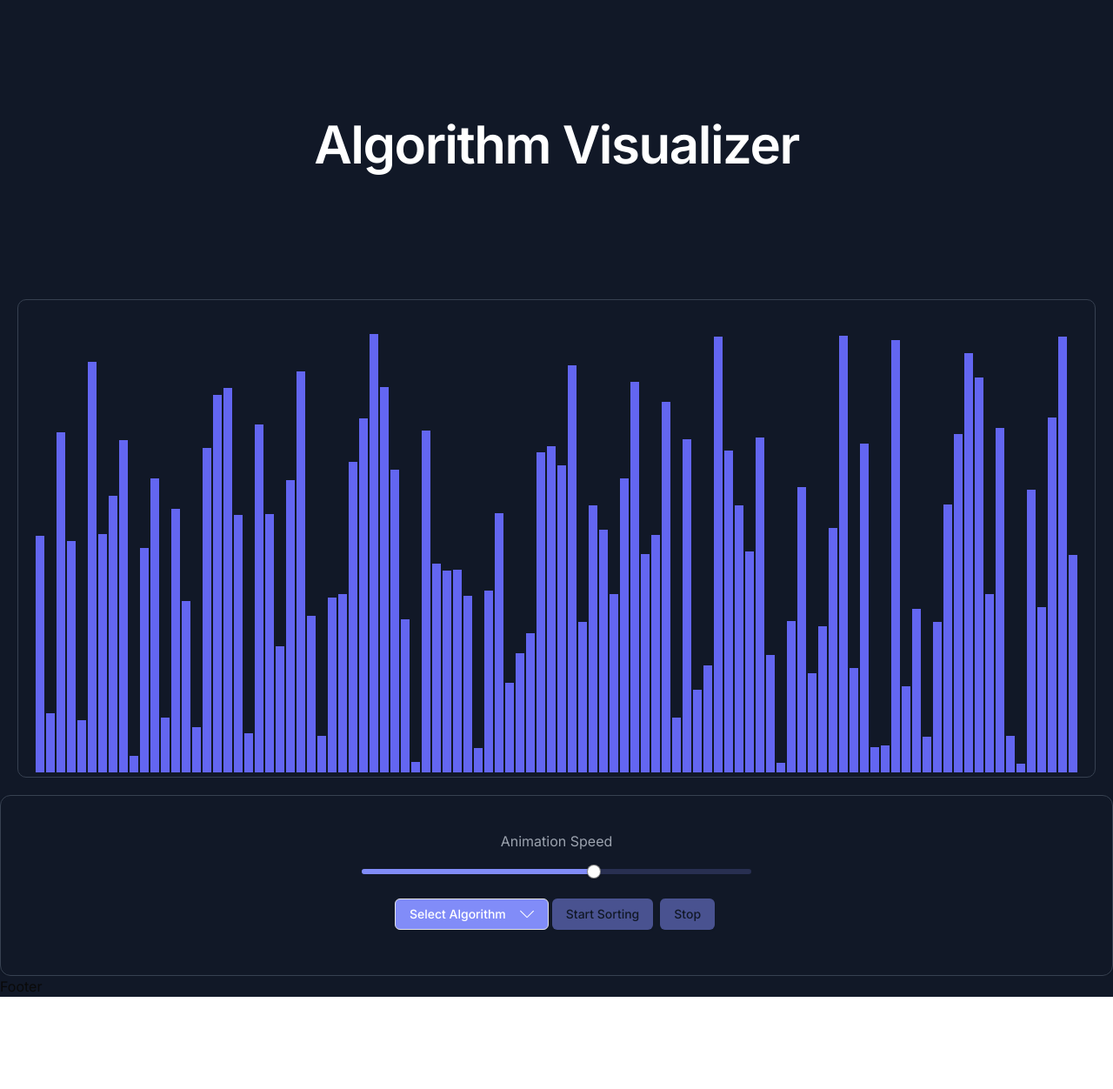
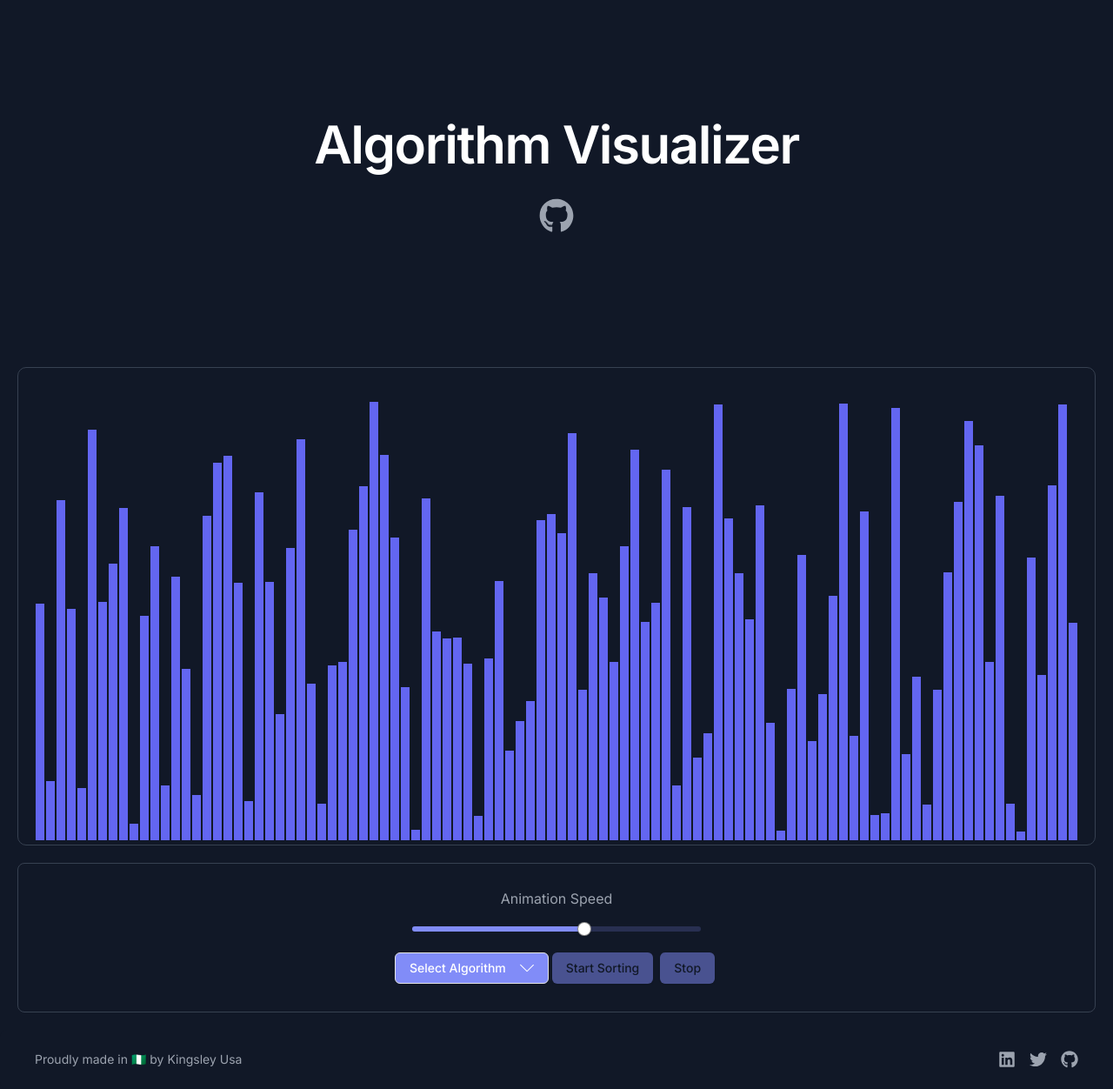
Before and after one commit to TheKingsident/algorithm-visualizer, a Next.js app: page / in a window 1280 px wide. Shown: the whole page at 87% size. Before the commit the page ends 1146 px from the top, so only its background shows below. Built offline with nearby package versions, Linux system fonts and the light colour scheme.

Commit message:
Add Footer section, LinkedIn, Twitter and Repo links

```diff
--- a/src/components/ControlPanel.js
+++ b/src/components/ControlPanel.js
@@ -1,13 +1,5 @@
 import AlgorithmPicker from "./AlgorithmPicker";
 import { Button } from "./ui/button";
-import {
-  Card,
-  CardContent,
-  CardDescription,
-  CardFooter,
-  CardHeader,
-  CardTitle,
-} from "@/components/ui/card";
 import { Slider } from "@/components/ui/slider";
 
 
@@ -24,12 +16,11 @@ const ControlPanel = ({
   onStartSorting,
 }) => {
   return (
-    <Card className='bg-gray-900 text-white border-gray-700 pt-10'>
+    <div className="flex items-end justify-center m-5 p-2 rounded-lg border border-gray-700 bg-gray-900">
       <center>
-      <CardContent>
-        <div className="controls">
+        <div className="controls pt-5">
           <label className="text-gray-400">Animation Speed</label>
-          <div className="w-full max-w-md mx-auto pt-5">
+          <div className="w-full max-w-md mx-auto p-5">
             <Slider
               max={100}
               step={1}
@@ -39,9 +30,8 @@ const ControlPanel = ({
             />
           </div>
         </div>
-      </CardContent>
-      <CardContent>
-        <AlgorithmPicker className="m-1"
+        <div className="pb-5">
+          <AlgorithmPicker
             onAlgorithmChange={onAlgorithmChange}
             selectedAlgorithm={selectedAlgorithm}
             sortingState={sortingState}
@@ -51,13 +41,11 @@ const ControlPanel = ({
             Start Sorting
           </Button>
           <Button className="m-1 bg-indigo-400 text-gray-900 hover:bg-indigo-300" onClick={onStop} disabled={sortingState !== 'running' && sortingState !== 'paused'}>Stop</Button>
-      </CardContent>
-      <CardContent>
           {/*<Button className="m-1 bg-indigo-400 text-gray-900 hover:bg-indigo-300" onClick={onPause} disabled={sortingState !== 'running'}>Pause</Button>*/}
           {/*<Button className="m-1 bg-indigo-400 text-gray-900 hover:bg-indigo-300" onClick={onContinue} disabled={sortingState !== 'paused'}>Continue</Button>*/}
-      </CardContent>
+        </div>
       </center>
-    </Card>
+    </div>
   );
 };
 
--- a/src/components/Footer.js
+++ b/src/components/Footer.js
@@ -1,7 +1,28 @@
+import { FaLinkedin, FaTwitter, FaGithub } from 'react-icons/fa';
+
+
 function Footer() {
   return (
-    <div className="bg-gray-900">Footer</div>
+    <footer className="bg-gray-900 p-4 md:p-6 rounded-lg">
+    <div className="max-w-7xl mx-auto px-4 flex flex-col md:flex-row items-center justify-between">
+      <span className="text-gray-400 text-sm">
+        Proudly made in  <span role="img" aria-label="Nigerian flag">🇳🇬</span>  by Kingsley Usa
+      </span>
+
+      <div className="flex space-x-4 mt-4 md:mt-0">
+        <a href="https://www.linkedin.com/in/thekingsident/" target="_blank" rel="noopener noreferrer" className="text-gray-400 hover:text-gray-300">
+          <FaLinkedin size={20} />
+        </a>
+        <a href="https://x.com/CtrlAlt_Byte/" target="_blank" rel="noopener noreferrer" className="text-gray-400 hover:text-gray-300">
+          <FaTwitter size={20} />
+        </a>
+        <a href="https://github.com/TheKingsident" target="_blank" rel="noopener noreferrer" className="text-gray-400 hover:text-gray-300">
+          <FaGithub size={20} />
+        </a>
+      </div>
+    </div>
+  </footer>
   )
 }
 
-export default Footer
+export default Footer;
--- a/src/components/Header.js
+++ b/src/components/Header.js
@@ -1,3 +1,5 @@
+import { FaGithub } from 'react-icons/fa';
+
 function Header() {
   return (
     <div className="bg-gray-900 py-24 sm:py-32">
@@ -6,10 +8,20 @@ function Header() {
           <p className="mt-2 text-7xl font-semibold tracking-tight text-white sm:text-6xl">
             Algorithm Visualizer
           </p>
+
+          {/* GitHub Icon */}
+          <a
+            href="https://github.com/TheKingsident/algorithm-visualizer"
+            target="_blank"
+            rel="noopener noreferrer"
+            className="inline-block mt-8 text-gray-400 hover:text-gray-300"
+          >
+            <FaGithub size={40} />
+          </a>
         </div>
       </div>
     </div>
   );
-};
+}
 
 export default Header;
```
Lines whose indentation alone changed are shown as unchanged.
